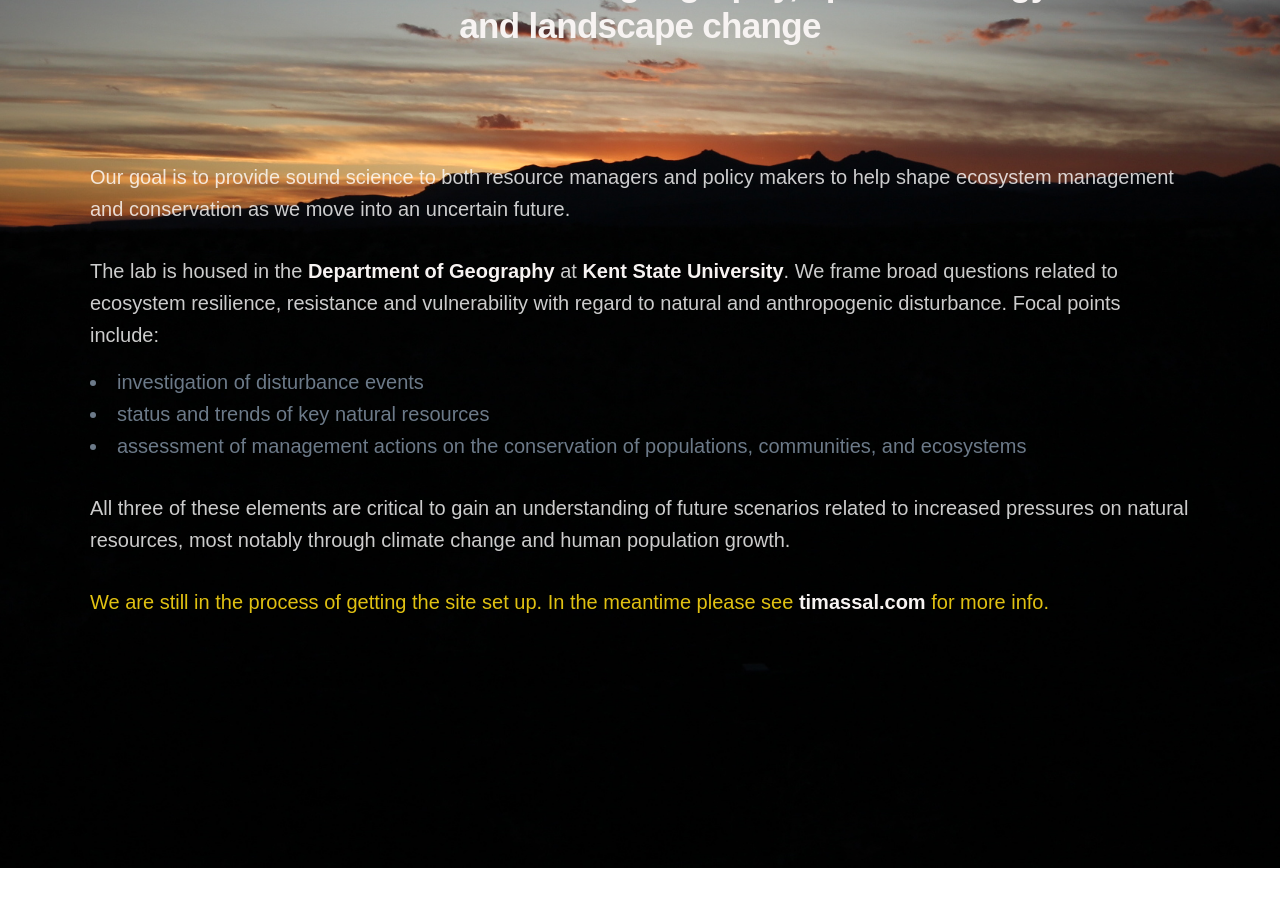
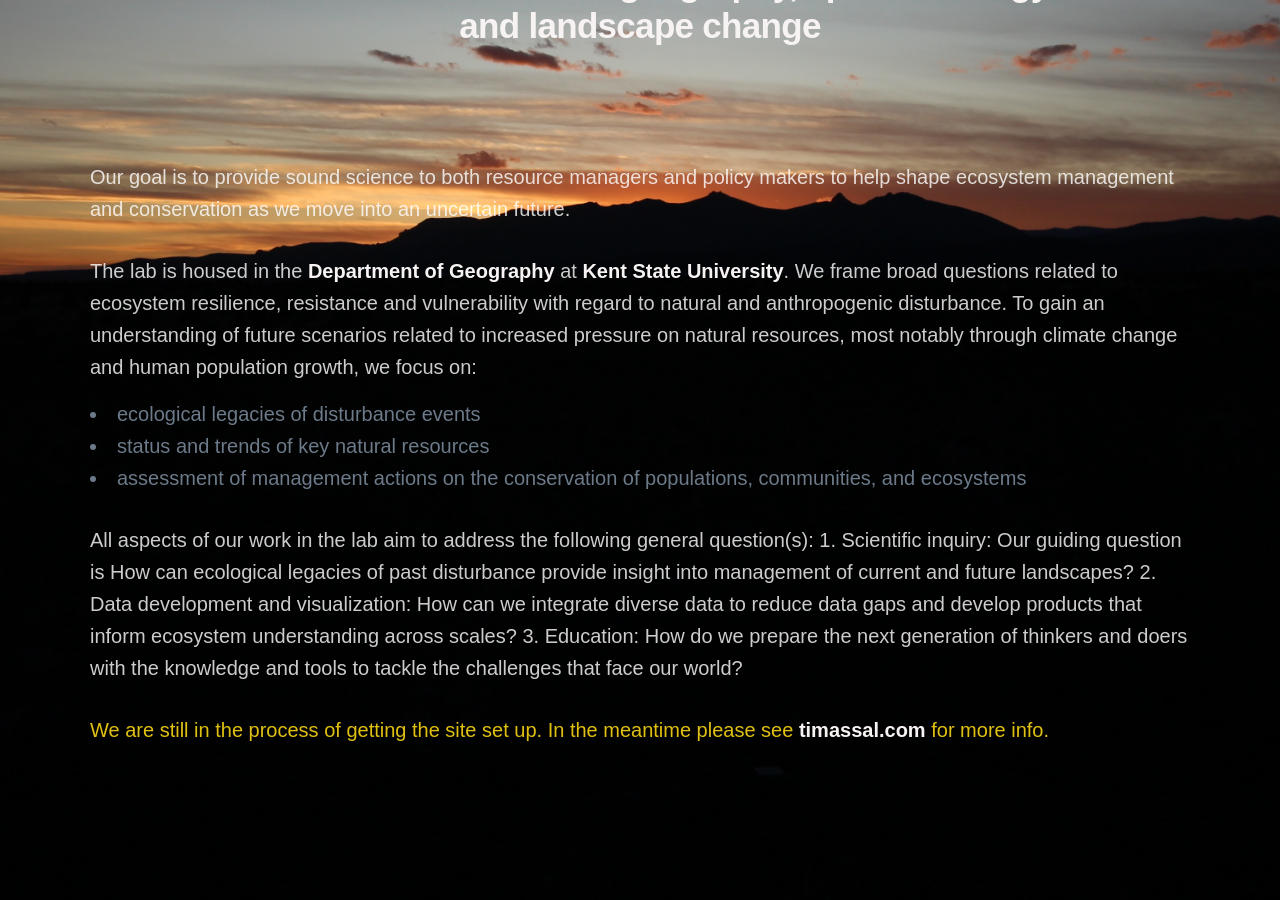
Before and after one commit to tjassal/tjassal.github.io, a Jekyll site: the page built from index.html, in a window 1280 px wide and 900 px high, scrolled down 317 px. Built offline with Jekyll 4.4.1, drawn with Linux system fonts in a browser that asks for light colours; nearby versions of some CDN libraries; some web fonts are replaced.

Commit message:
Update index.html

```diff
--- a/index.html
+++ b/index.html
@@ -31,19 +31,29 @@ featured_image: /images/banners/2017-NM-39b.jpg
 	       <p> The lab is housed in the <a href="https://www.kent.edu/geography" style="color:#f7f3f2">Department of Geography</a> at
 		       <a href="https://www.kent.edu" style="color:#f7f3f2">Kent State University</a>. We frame broad questions related to
 		       ecosystem resilience, resistance and vulnerability
-		       with regard to natural and anthropogenic disturbance. Focal points include:
+		       with regard to natural and anthropogenic disturbance. To gain an understanding of future scenarios
+		       related to increased pressure on natural resources, most notably through climate change
+		       and human population growth, we focus on:
 
 		</p>
 
 			<ul>
- 			  <li>investigation of disturbance events</li>
+ 			  <li>ecological legacies of disturbance events</li>
   			  <li>status and trends of key natural resources</li>
   			  <li>assessment of management actions on the conservation of populations, communities, and ecosystems</li>
 			</ul>
 
 	         <p>
-			 All three of these elements are critical to gain an understanding of future scenarios related to increased pressures on natural resources,
-		       most notably through climate change and human population growth.
+			 All aspects of our work in the lab aim to address the following general question(s):
+
+			 1.	Scientific inquiry: Our guiding question is How can ecological legacies of past
+			 disturbance provide insight into management of current and future landscapes?
+
+			 2.	Data development and visualization: How can we integrate diverse data to reduce
+			 data gaps and develop products that inform ecosystem understanding across scales?
+
+			 3.	Education: How do we prepare the next generation of thinkers and doers with the
+			 knowledge and tools to tackle the challenges that face our world?
 
 		</p>
 
```
